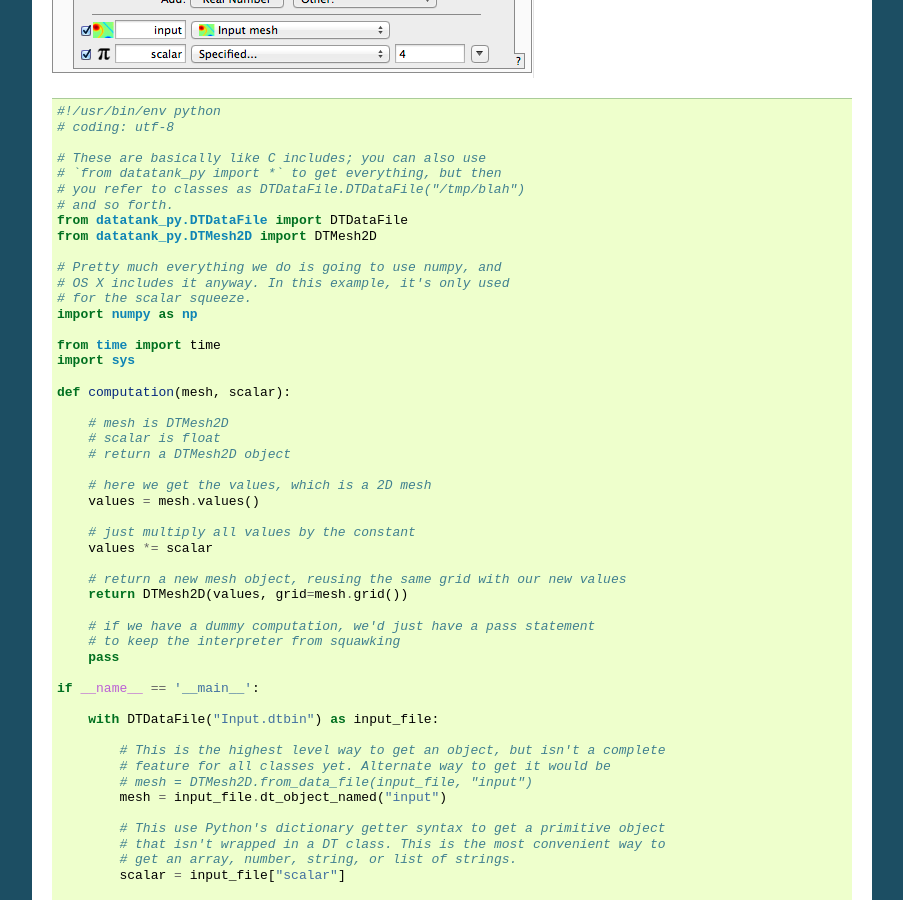
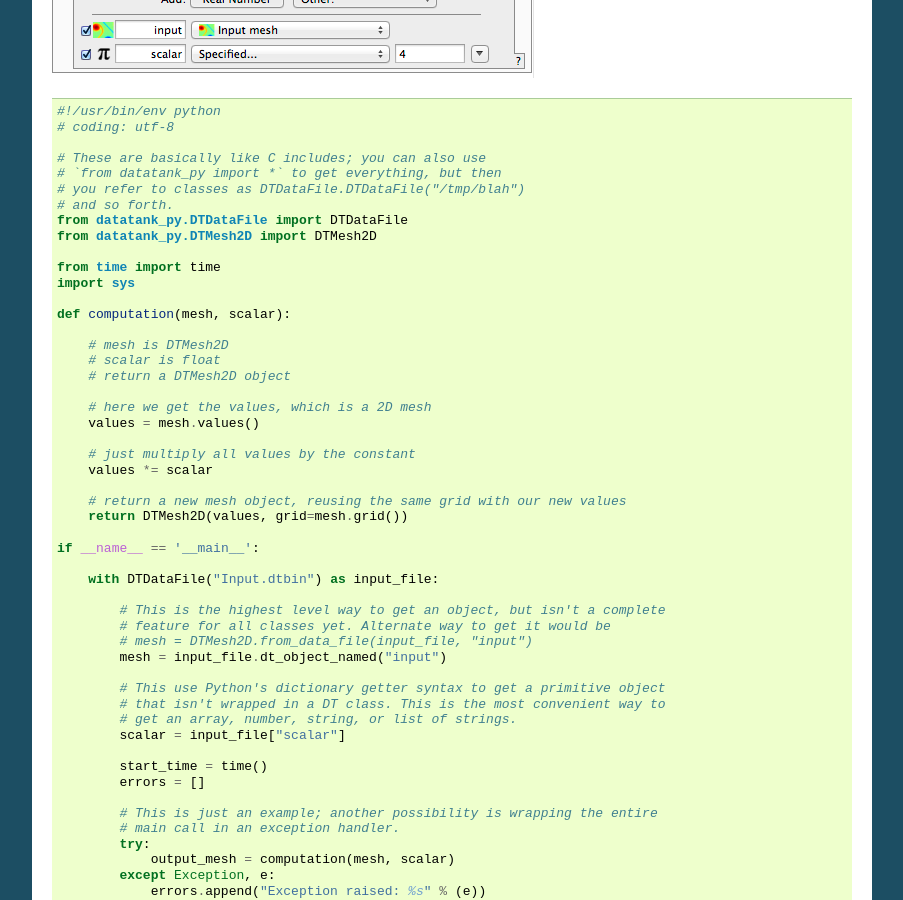
Before and after one commit to amaxwell/datatank_py, a Sphinx documentation site: the page built from doc/getting_started.rst, in a window 1280 px wide and 900 px high, scrolled down 968 px. Shown: the whole window, without its empty margins (198-1101 px from the left). Built offline with Sphinx 7.4.7, drawn with Linux system fonts in a browser that asks for light colours.

Commit message:
fix example code

```diff
--- a/doc/getting_started.rst
+++ b/doc/getting_started.rst
@@ -40,11 +40,6 @@
     from datatank_py.DTDataFile import DTDataFile
     from datatank_py.DTMesh2D import DTMesh2D
 
-    # Pretty much everything we do is going to use numpy, and
-    # OS X includes it anyway. In this example, it's only used
-    # for the scalar squeeze.
-    import numpy as np
-
     from time import time
     import sys
 
@@ -62,10 +57,6 @@
 
         # return a new mesh object, reusing the same grid with our new values
         return DTMesh2D(values, grid=mesh.grid())
-
-        # if we have a dummy computation, we'd just have a pass statement
-        # to keep the interpreter from squawking
-        pass
 
     if __name__ == '__main__':
 
```
